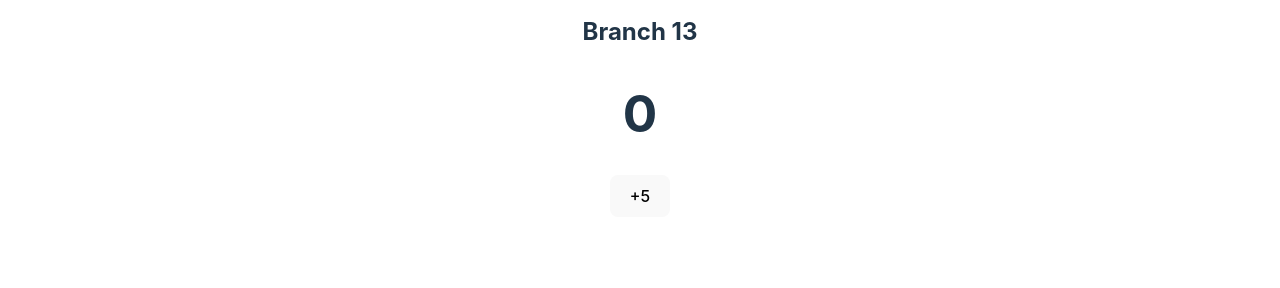
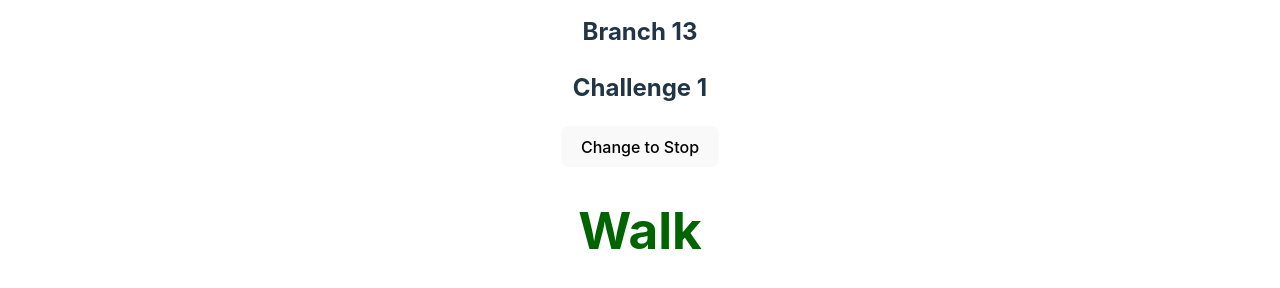
Before and after one commit to drbilll/react-things, a React (Vite) app: page / in a window 1280 px wide. Shown: the part 6561-6849 px from the top of the page. Before the commit the page ends 6810 px from the top, so only its background shows below. Built offline with nearby package versions, Linux system fonts and the light colour scheme.

Commit message:
Commit challenge of 13-State-as-a-Snapshot

```diff
--- a/src/App.jsx
+++ b/src/App.jsx
@@ -15,6 +15,7 @@ import Profile1 from './Profile1'
 import ToDoList from './ToDoList'
 import TodoListBrace from './TodoListBrace'
 import Toolbar from './Toolbar'
+import TrafficLight from './TrafficLight'
 
 
 
@@ -89,7 +90,8 @@ function App() {
 
       <div>
         <br/><h2>Branch 13</h2>
-        <Counter />
+        <h2>Challenge 1</h2>
+        <TrafficLight />
       </div>
 
     </>
--- /dev/null
+++ b/src/TrafficLight.jsx
@@ -0,0 +1,23 @@
+import { useState } from 'react';
+
+export default function TrafficLight() {
+  const [walk, setWalk] = useState(true);
+
+  function handleClick() {
+    {walk ? alert(`Stop is next`) : alert(`Walk is next`)}
+    setWalk(!walk);
+  }
+
+  return (
+    <>
+      <button onClick={handleClick}>
+        Change to {walk ? 'Stop' : 'Walk'}
+      </button>
+      <h1 style={{
+        color: walk ? 'darkgreen' : 'darkred'
+      }}>
+        {walk ? 'Walk' : 'Stop'}
+      </h1>
+    </>
+  );
+}
```
